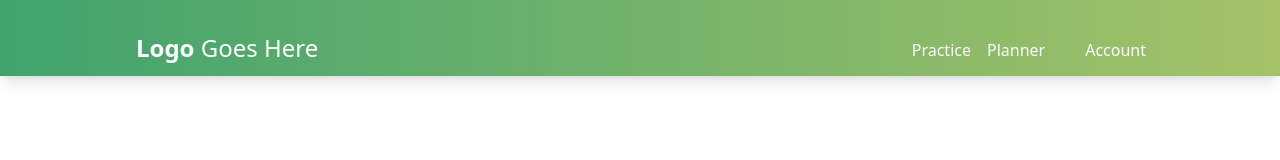
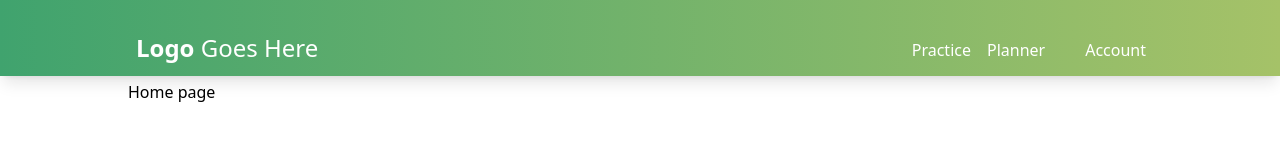
Before and after one commit to ratasorin/unihack, a React (Vite) app in the folder client/: page / in a window 1280 px wide. Shown: the top 160 px of the page. Built offline with nearby package versions, Linux system fonts and the light colour scheme; some icons are missing.

Commit message:
Added page padding fix back

```diff
--- a/client/src/App.jsx
+++ b/client/src/App.jsx
@@ -33,12 +33,14 @@ function App() {
           Account
         </Navlink>
       </Navbar>
+      <Page>
         <Routes>
           <Route path="/" element={<HomePage />}></Route>
           <Route path="/planner" element={<PlannerPage />}></Route>
           <Route path="/practice" element={<PracticePage />}></Route>
           <Route path="/account" element={<AccountPage />}></Route>
         </Routes>
+      </Page>
     </>
   );
 }
```
Lines whose indentation alone changed are shown as unchanged.
